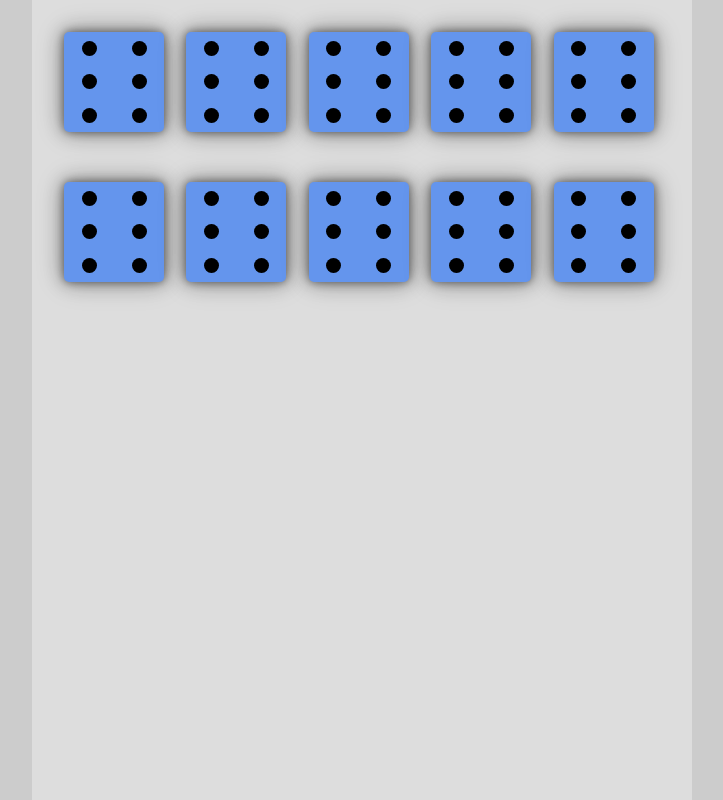
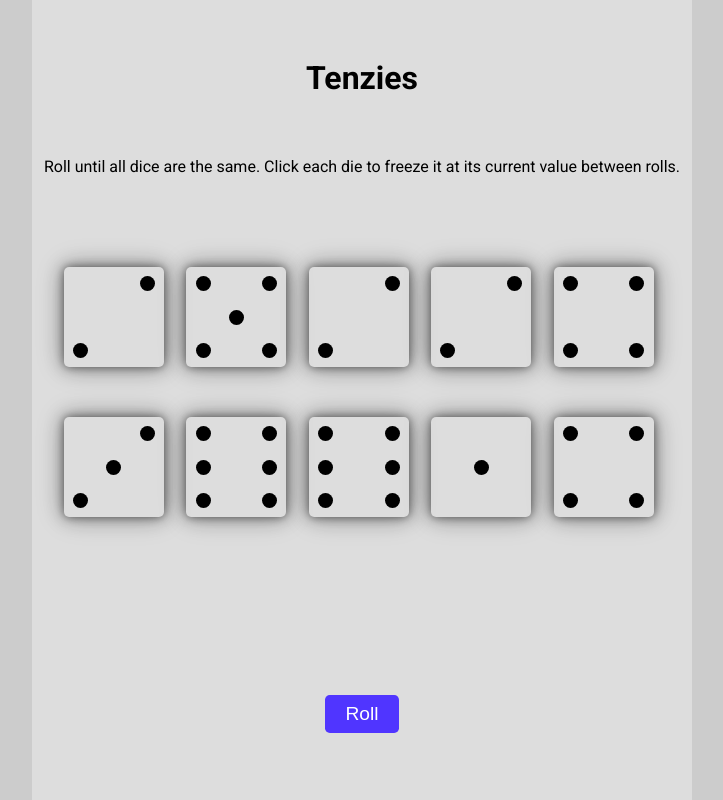
Before and after one commit to ajarek/react-77-vite-dice, a React (Vite) app: page / in a window 1280 px wide. Shown: the whole page, without its empty margins (278-1001 px from the left). Built offline with nearby package versions, Linux system fonts and the light colour scheme.

Commit message:
added new logic

```diff
--- a/package.json
+++ b/package.json
@@ -10,7 +10,8 @@
   },
   "dependencies": {
     "react": "^18.2.0",
-    "react-dom": "^18.2.0"
+    "react-dom": "^18.2.0",
+    "uuid": "^9.0.0"
   },
   "devDependencies": {
     "@types/react": "^18.0.28",
--- a/src/App.jsx
+++ b/src/App.jsx
@@ -1,20 +1,122 @@
-import Dice from './component/Dice'
+import React from 'react'
+import Dice, { nanoid} from './components/Dice'
+
+// import Confetti from 'react-confetti'
+
 function App() {
+  const [dices, setDices] = React.useState(allNewDice())
+  const [tenzies, setTenzies] = React.useState(false)
+  const [roll, setRoll] = React.useState(0)
+  const [start, setStart] = React.useState(false)
+  const [seconds, setSeconds] = React.useState(0)
+  const [minutes, setMinutes] = React.useState(0)
+  const [hours, setHours] = React.useState(0)
+
+  if (seconds > 59){
+    setSeconds(0)
+    setMinutes(minute => minute + 1)
+  }
+  if (minutes > 59){
+    setMinutes(0)
+    setHours(hour => hour + 1)
+  }
+  if (hours > 23){
+    setSeconds(0)
+    setMinutes(0)
+    setHours(0)
+  }
+
+  React.useEffect(() =>{
+
+    let timer = setInterval(() =>{
+      if (!start){
+        return
+      }
+      if (tenzies){
+        return
+      }
+      setSeconds(second => second + 1)
+    }, 1000)
+
+    return () => clearInterval(timer)
+  }, [start, !tenzies])
+
+  React.useEffect(() => {
+    let value = dices[0].value
+    let isHeld = dices.every(dice => dice.isHeld)
+    let sameValue = dices.every(dice => dice.value === value)
+    if (sameValue && isHeld){
+      setTenzies(true)
+    }
+    else{
+      setTenzies(false)
+    }
+  }, [dices])
 
 
+  function allNewDice(){
+    const newArray = []
+    for (let i = 0; i < 10; i++){
+      newArray.push({id: nanoid(),value:(Math.floor(Math.random() * 6) + 1), isHeld:false})
+    }
+    return newArray
+  }
+
+  function holdDice(id){
+    setStart(true)
+    if (tenzies){
+      return
+    }
+    setDices(dices => dices.map(dice =>{
+      return dice.id === id ? {...dice, isHeld: !dice.isHeld} : dice
+    }))
+  }
+
+  function rollDice(){
+    if (tenzies){
+      setHours(0)
+      setMinutes(0)
+      setSeconds(0)
+      setStart(false)
+      setDices(allNewDice())
+      return
+    }
+    setDices(dices => dices.map(dice =>{
+      return dice.isHeld === false ? {...dice, value: (Math.floor(Math.random() * 6) + 1)}: dice
+    }))
+    setRoll(x => x + 1)
+
+  }
+  const diceElements = dices.map(dice =>{
+    return (
+      <Dice
+        key={dice.id}
+        value={dice.value}
+        isHeld={dice.isHeld}
+        id={dice.id}
+        holdDice={() => holdDice(dice.id)}
+      />
+    )
+  })
+
   return (
-    <div className="App">
-      <Dice/>
-      <Dice/>
-      <Dice/>
-      <Dice/>
-      <Dice/>
-      <Dice/>
-      <Dice/>
-      <Dice/>
-      <Dice/>
-      <Dice/>
+    <div className='App'>
+
+      {/* {tenzies && <Confetti />} */}
+      {!start && <h1 className="title">Tenzies</h1>}
+      {!start && <p className="instructions">Roll until all dice are the same.
+            Click each die to freeze it at its current value between rolls.</p>}
+      {start && <div className='start-menu'>
+        <h1 className='timer'>Time {String(hours).padStart(2, '0')}:{String(minutes).padStart(2, '0')}:{String(seconds).padStart(2, '0')}</h1>
+        <h1 className='count-roll'>Count: {roll}</h1>
+      </div>
+      }
+      <div className='dice-container'>
+        {diceElements}
+      </div>
+      <button onClick={rollDice} className='roll-button'>{tenzies ? 'New Game' : 'Roll'}</button>
     </div>
+
   )
 }
 
--- a/src/component/Dice.jsx
+++ /dev/null
@@ -1,16 +0,0 @@
-import React from 'react'
-
-const Dice = () => {
-  return (
-    <div className='dice'>
-      <div className="dot"></div>
-      <div className="dot"></div>
-      <div className="dot"></div>
-      <div className="dot"></div>
-      <div className="dot"></div>
-      <div className="dot"></div>
-    </div>
-  )
-}
-
-export default Dice
--- /dev/null
+++ b/src/components/Dice.jsx
@@ -0,0 +1,42 @@
+import React from 'react'
+export const nanoid =()=>{
+  return Math.floor(Math.random()*1000)
+}
+function Dice(props) {
+  const faces = [
+    [<div key={nanoid()} className="dot center middle"></div>],
+
+    [<div key={nanoid()} className="dot top right"></div>,
+    <div key={nanoid()} className="dot bottom left"></div>],
+
+    [<div key={nanoid()} className="dot top right"></div>,
+    <div key={nanoid()} className="dot center middle"></div>,
+    <div key={nanoid()} className="dot bottom left"></div>],
+
+    [<div key={nanoid()} className="dot top left"></div>,
+    <div key={nanoid()} className="dot top right"></div>,
+    <div key={nanoid()} className="dot bottom left"></div>,
+    <div key={nanoid()} className="dot bottom right"></div>],
+
+    [<div key={nanoid()} className="dot top left"></div>,
+    <div key={nanoid()} className="dot top right"></div>,
+    <div key={nanoid()} className="dot center middle"></div>,
+    <div key={nanoid()} className="dot bottom left"></div>,
+    <div key={nanoid()} className="dot bottom right"></div>],
+
+    [<div key={nanoid()} className="dot top left"></div>,
+    <div key={nanoid()} className="dot top right"></div>,
+    <div key={nanoid()} className="dot center left"></div>,
+    <div key={nanoid()} className="dot center right"></div>,
+    <div key={nanoid()} className="dot bottom left"></div>,
+    <div key={nanoid()} className="dot bottom right"></div>],
+  ]
+  let face = faces[props.value - 1]
+  return (
+    <div onClick={props.holdDice} className={props.isHeld === true ? 'dice held' : 'dice'}>
+      {face}
+    </div>
+  )
+}
+
+export default Dice
--- a/src/index.css
+++ b/src/index.css
@@ -12,9 +12,19 @@ body{
 .App{
   max-width: 660px;
   width: 100%;
+  height: 100vh;
   margin: 0 auto;
-  height: 100vh;
   background-color: #ddd;
+  display: flex;
+  flex-direction: column;
+  justify-content: space-evenly;
+  align-items: center;
+}
+.dice-container{
+  max-width: 660px;
+  width: 100%;
+  margin: 0 auto;
+  height: 50vh;
   padding: 32px;
   display: grid;
   grid-template-columns: repeat(5,1fr);
@@ -24,16 +34,48 @@ body{
 .dice{
   width: 100px;
   height: 100px;
-  background-color: cornflowerblue;
+
   display: grid;
-  grid-template-columns: repeat(2,1fr);
+  grid-template-columns: repeat(3, 1fr);
+  grid-template-rows: repeat(3, 1fr);
   place-items: center;
   box-shadow: 0 0 10px rgba(0, 0, 0, 0.5), 0 0 20px rgba(0, 0, 0, 0.3), 0 0 30px rgba(0, 0, 0, 0.2);
   border-radius: 5px;
 }
-.dice .dot{
+.dot{
+  background-color: black;
+  border-radius: 50%;
   width: 15px;
   height: 15px;
-  border-radius: 50%;
-  background-color: #000;
+  place-self: center;
 }
+.top{
+  grid-row-start: 1;
+}
+.center{
+  grid-row-start: 2;
+}
+.bottom{
+  grid-row-start: 3;
+}
+.left{
+  grid-column-start: 1;
+}
+.middle{
+  grid-column-start: 2;
+}
+.right{
+  grid-column-end: -1;
+}
+.dice.held{
+  background-color: #59E391;
+}
+.roll-button{
+  background-color: #5035FF;
+  color: white;
+  font-size: 1.2rem;
+  padding: 8px 20px;
+  border: none;
+  border-radius: .3rem;
+  margin-bottom: .5rem;
+}
```
Also changed, not shown: 1 other file (tests, documents, lock files or other folders).
